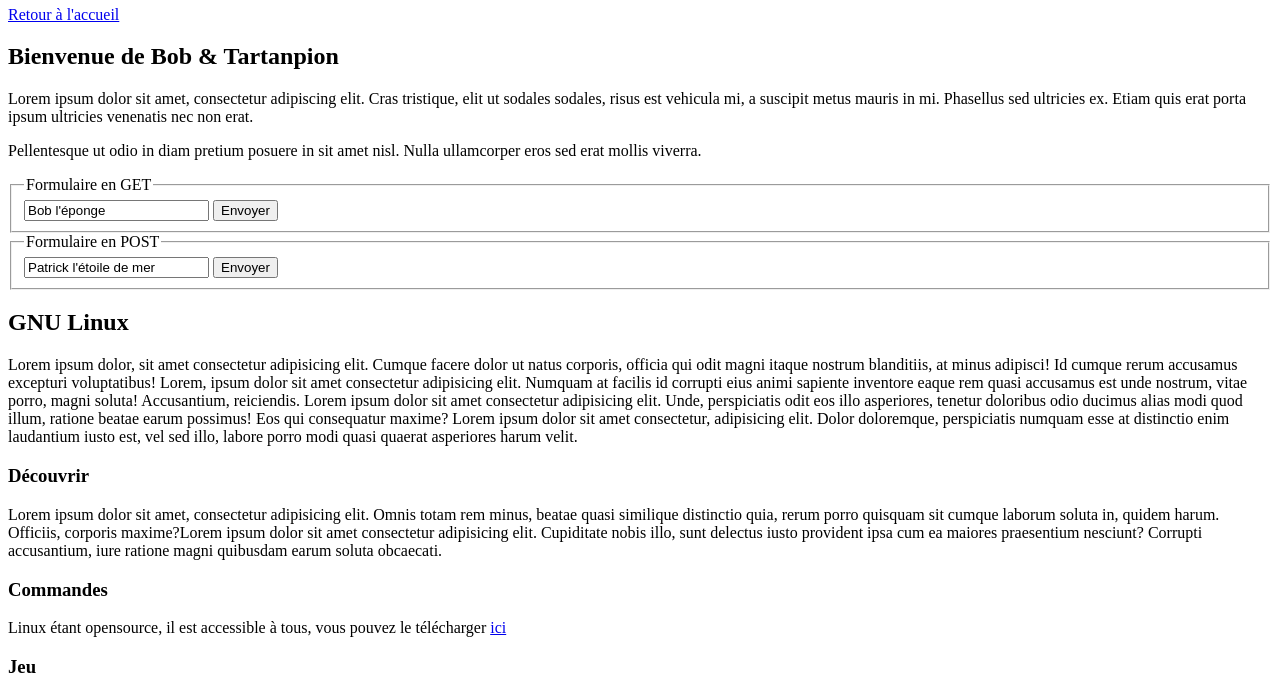
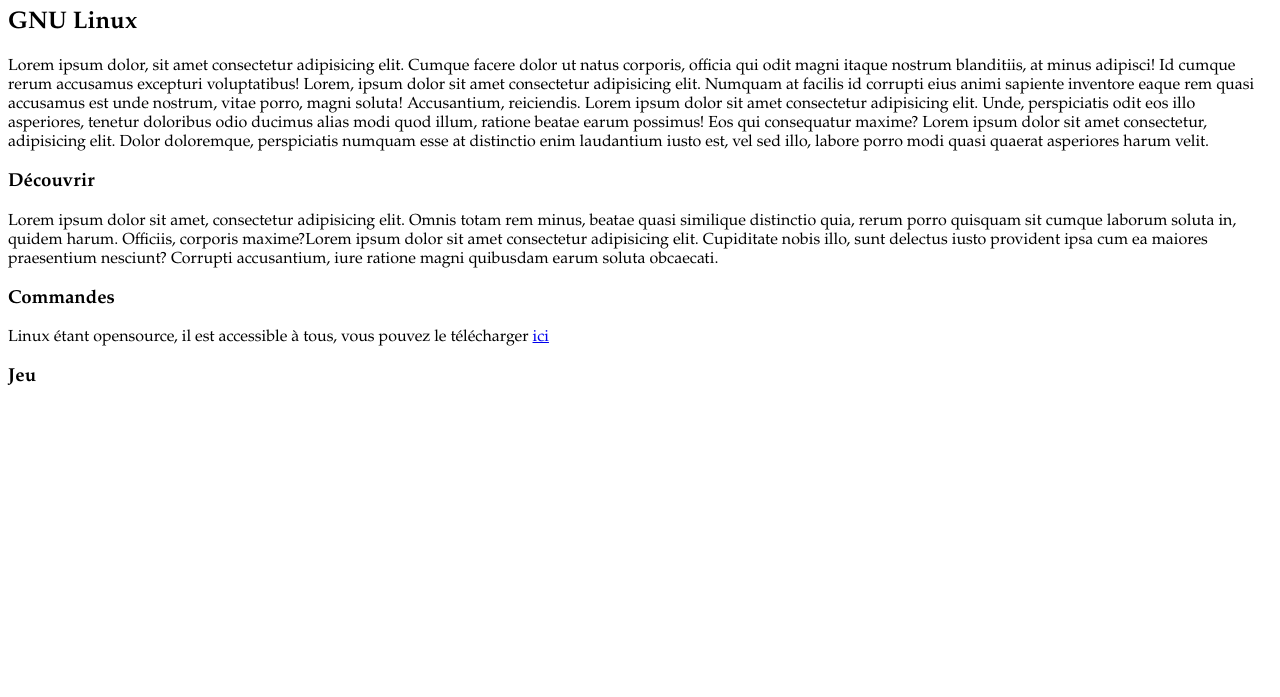
Before and after one commit to Samoth69/TP-web-partie-2.2, a plain HTML site: page index.html in a window 1280 px wide. Shown: the part 238-935 px from the top of the page. After the commit the page ends 800 px from the top, so only its background shows below. Drawn offline with Linux system fonts and the light colour scheme.

Commit message:
rem: crap

```diff
--- a/index.html
+++ b/index.html
@@ -2,46 +2,15 @@
 <html lang="fr">
   <head>
     <meta charset="UTF-8" />
-    <!-- <link rel="stylesheet" href="style.css"/> -->
+    <link rel="stylesheet" href="style.css"/>
     <title>Page d'exemple</title>
   </head>
   <body>
     <div>
       <img src="logo.svg" width="128" />
       <h1>Titre de la page</h1>
-      <a href="http://url_vers_accueil">
-        <div>Retour à l'accueil</div>
-      </a>
     </div>
     <div class="section1">
-      <h2>Bienvenue de Bob & Tartanpion</h2>
-      <p>
-        Lorem ipsum dolor sit amet, consectetur adipiscing elit. Cras tristique,
-        elit ut sodales sodales, risus est vehicula mi, a suscipit metus mauris
-        in mi. Phasellus sed ultricies ex. Etiam quis erat porta ipsum ultricies
-        venenatis nec non erat.
-      </p>
-      <p>
-        Pellentesque ut odio in diam pretium posuere in sit amet nisl. Nulla
-        ullamcorper eros sed erat mollis viverra.
-      </p>
-    </div>
-
-    <form action="" method="get">
-      <fieldset>
-        <legend>Formulaire en GET</legend>
-        <input type="text" name="nom" value="Bob l'éponge" />
-        <input type="submit" name="bouton" value="Envoyer" />
-      </fieldset>
-    </form>
-    <form action="" method="post">
-      <fieldset>
-        <legend>Formulaire en POST</legend>
-        <input type="text" name="nom" value="Patrick l'étoile de mer" />
-        <input type="submit" name="bouton" value="Envoyer" />
-      </fieldset>
-    </form>
-    <div class="section2">
       <h2>GNU Linux</h2>
       <p>
         Lorem ipsum dolor, sit amet consectetur adipisicing elit. Cumque facere
@@ -58,28 +27,28 @@
         esse at distinctio enim laudantium iusto est, vel sed illo, labore porro
         modi quasi quaerat asperiores harum velit.
       </p>
-      <div class="section21">
+    </div>
+    <div class="section2">
       <h3>Découvrir</h3>
       <p>
         Lorem ipsum dolor sit amet, consectetur adipisicing elit. Omnis totam
-          rem minus, beatae quasi similique distinctio quia, rerum porro
-          quisquam sit cumque laborum soluta in, quidem harum. Officiis,
-          corporis maxime?Lorem ipsum dolor sit amet consectetur adipisicing
-          elit. Cupiditate nobis illo, sunt delectus iusto provident ipsa cum ea
-          maiores praesentium nesciunt? Corrupti accusantium, iure ratione magni
-          quibusdam earum soluta obcaecati.
+        rem minus, beatae quasi similique distinctio quia, rerum porro quisquam
+        sit cumque laborum soluta in, quidem harum. Officiis, corporis
+        maxime?Lorem ipsum dolor sit amet consectetur adipisicing elit.
+        Cupiditate nobis illo, sunt delectus iusto provident ipsa cum ea maiores
+        praesentium nesciunt? Corrupti accusantium, iure ratione magni quibusdam
+        earum soluta obcaecati.
       </p>
     </div>
-      <div class="section22">
+    <div class="section3">
       <h3>Commandes</h3>
       <p>
         Linux étant opensource, il est accessible à tous, vous pouvez le
         télécharger <a href="https://ubuntu.com/download">ici</a>
       </p>
     </div>
-      <div class="section23">
+    <div class="section4">
       <h3>Jeu</h3>
-      </div>
     </div>
   </body>
 </html>
```
Also changed, not shown: background.jpg (added). Lines whose indentation alone changed are shown as unchanged.
